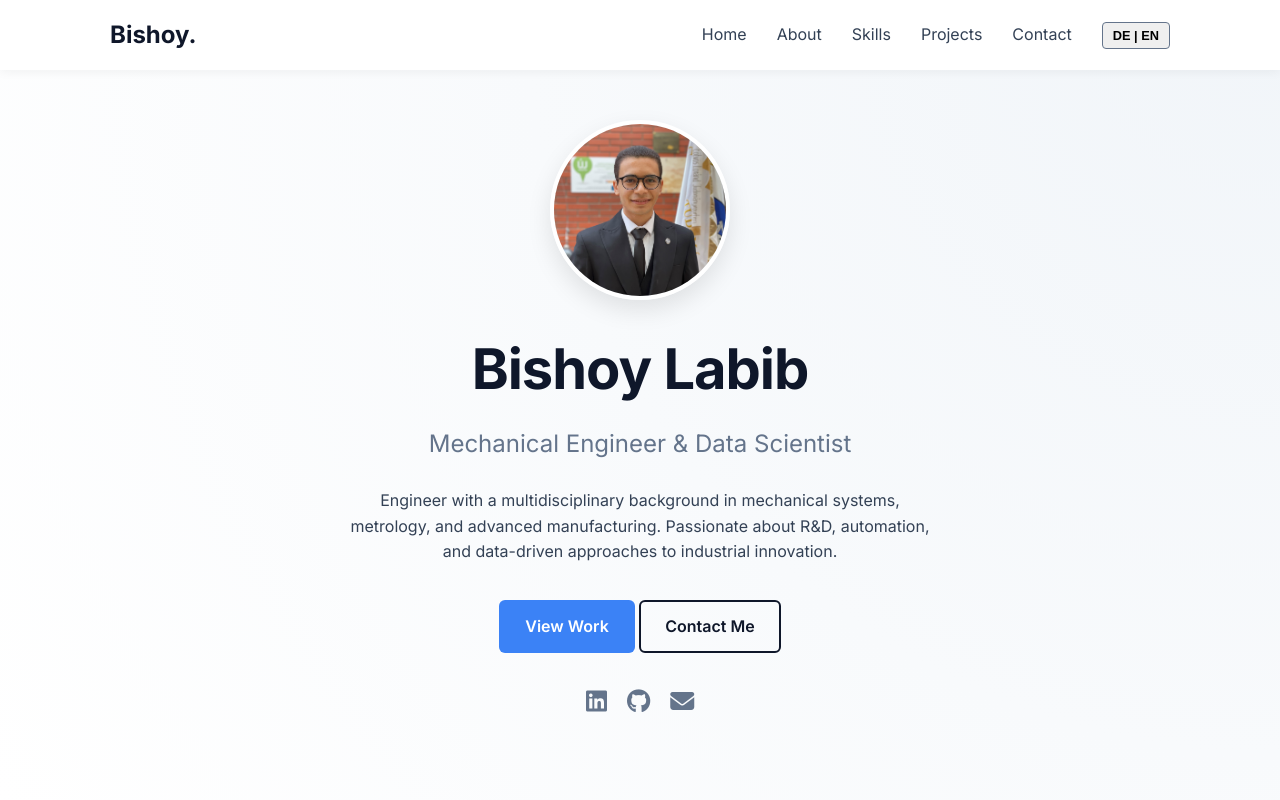
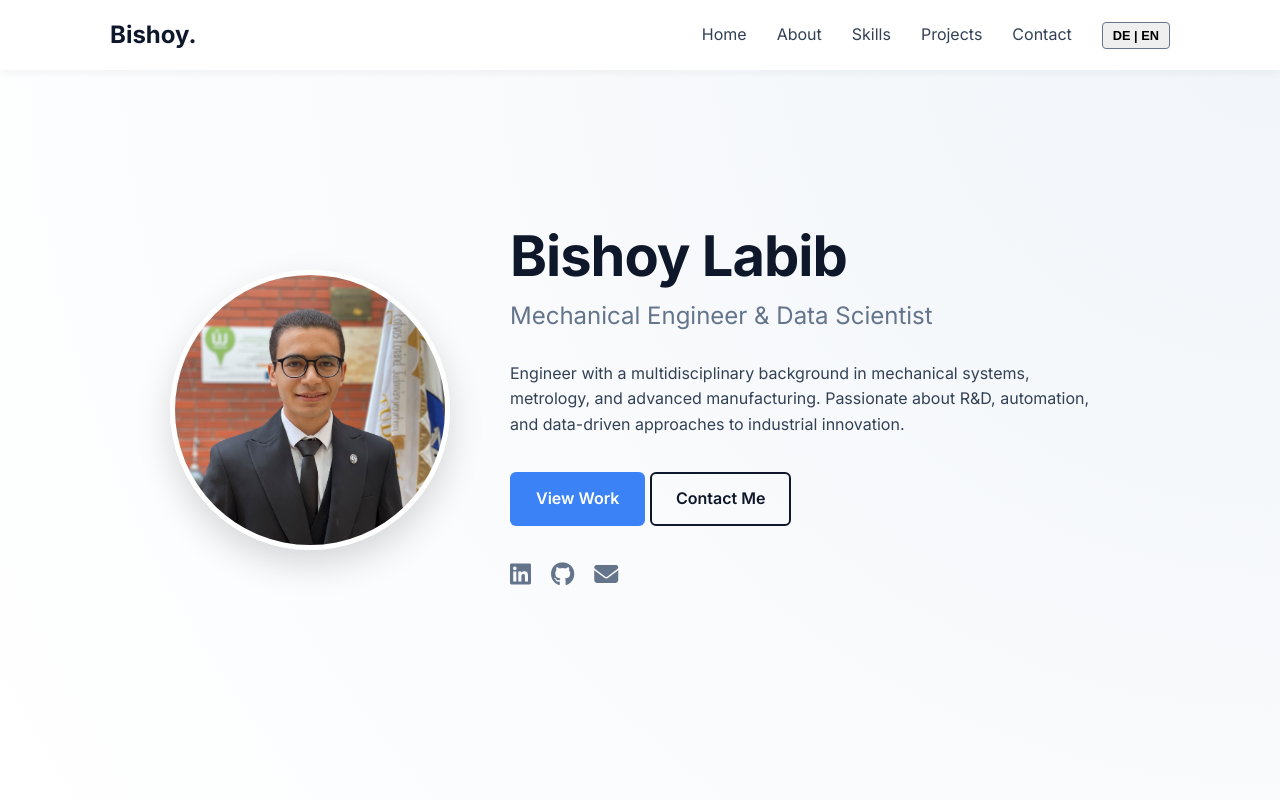
Before and after one commit to Bishoy-Labib/Bishoy-Labib.github.io, a plain HTML site: page index.html in a window 1280 px wide. Shown: the top 800 px of the page. Drawn offline with Linux system fonts and the light colour scheme.

Commit message:
Update index.html

```diff
--- a/index.html
+++ b/index.html
@@ -45,28 +45,49 @@
         .nav-links a:hover { color: var(--secondary); }
         .lang-switch { cursor: pointer; font-weight: 700; border: 1px solid var(--accent); padding: 5px 10px; border-radius: 4px; font-size: 0.8rem; }
 
-        /* HERO - UPDATED FOR PHOTO */
-        #home { padding-top: 120px; min-height: 100vh; display: flex; align-items: center; justify-content: center; text-align: center; background: radial-gradient(circle at top right, #f1f5f9, transparent); padding-bottom: 80px;}
+        /* HERO SECTION - SIDE BY SIDE LAYOUT */
+        #home {
+            padding-top: 100px;
+            min-height: 100vh;
+            display: flex;
+            align-items: center;
+            background: radial-gradient(circle at top right, #f1f5f9, transparent);
+            padding-bottom: 80px;
+        }
+
+        /* This container enables the side-by-side flex layout */
+        .hero-content {
+            display: flex;
+            align-items: center;
+            justify-content: center;
+            gap: 60px;
+        }
 
         .profile-img-container {
-            width: 180px;
-            height: 180px;
-            margin: 0 auto 25px auto;
+            width: 280px;
+            height: 280px;
             border-radius: 50%;
             overflow: hidden;
-            border: 4px solid var(--white);
-            box-shadow: 0 10px 25px rgba(0,0,0,0.1);
+            border: 5px solid var(--white);
+            box-shadow: 0 15px 35px rgba(0,0,0,0.15);
+            flex-shrink: 0;
         }
         .profile-img-container img {
             width: 100%;
             height: 100%;
-            object-fit: cover; /* Ensures your photo doesn't look squashed */
+            object-fit: cover;
         }
 
-        .hero-content h1 { font-size: 3.5rem; color: var(--primary); margin-bottom: 10px; letter-spacing: -1px; }
+        .hero-text-wrapper {
+            max-width: 600px;
+            text-align: left; /* Text aligns left on desktop */
+        }
+
+        .hero-content h1 { font-size: 3.5rem; color: var(--primary); margin-bottom: 10px; letter-spacing: -1px; line-height: 1.1; }
         .hero-content h2 { font-size: 1.5rem; color: var(--accent); margin-bottom: 25px; font-weight: 400; }
-        .hero-content p { max-width: 600px; margin: 0 auto 35px; color: var(--text); }
-        .social-icons { margin-top: 30px; display: flex; gap: 20px; justify-content: center; }
+        .hero-content p { margin-bottom: 35px; color: var(--text); }
+
+        .social-icons { margin-top: 30px; display: flex; gap: 20px; justify-content: flex-start; }
         .social-icons a { font-size: 1.5rem; color: var(--accent); }
         .social-icons a:hover { color: var(--secondary); transform: scale(1.1); }
 
@@ -85,18 +106,33 @@
 
         /* PROJECTS */
         .projects-grid { display: grid; grid-template-columns: repeat(auto-fit, minmax(300px, 1fr)); gap: 30px; }
-        .project-card { background: var(--white); border-radius: 12px; overflow: hidden; box-shadow: 0 4px 6px -1px rgba(0, 0, 0, 0.1); transition: var(--transition); border: 1px solid #e2e8f0; }
+        .project-card { background: var(--white); border-radius: 12px; overflow: hidden; box-shadow: 0 4px 6px -1px rgba(0, 0, 0, 0.1); transition: var(--transition); border: 1px solid #e2e8f0; display: flex; flex-direction: column; }
         .project-card:hover { transform: translateY(-5px); box-shadow: 0 10px 15px -3px rgba(0, 0, 0, 0.1); }
         .project-media { height: 180px; background-color: #cbd5e1; display: flex; align-items: center; justify-content: center; overflow: hidden; }
         .project-media img { width: 100%; height: 100%; object-fit: cover; }
         .project-media i { font-size: 3rem; color: var(--accent); }
-        .project-content { padding: 25px; }
+        .project-content { padding: 25px; flex: 1; display: flex; flex-direction: column; }
         .tag-sm { font-size: 0.75rem; background: #f1f5f9; padding: 4px 8px; border-radius: 4px; color: var(--primary); }
 
         footer { background: var(--primary); color: var(--white); padding: 30px 0; text-align: center; }
 
-        @media (max-width: 768px) {
+        /* MOBILE RESPONSIVENESS */
+        @media (max-width: 900px) {
+            .hero-content {
+                flex-direction: column; /* Stacks image on top of text */
+                text-align: center;     /* Centers text */
+                gap: 30px;
+            }
+            .hero-text-wrapper {
+                text-align: center;
+            }
+            .profile-img-container {
+                width: 200px;           /* Smaller image on mobile */
+                height: 200px;
+            }
             .hero-content h1 { font-size: 2.5rem; }
+            .social-icons { justify-content: center; }
+
             .about-grid { grid-template-columns: 1fr; }
             .nav-links { display: none; }
         }
@@ -123,6 +159,7 @@
             <div class="profile-img-container" id="profile-container">
                 </div>
 
+            <div class="hero-text-wrapper">
                 <h1 id="hero-name"></h1>
                 <h2 id="hero-role"></h2>
                 <p id="hero-bio"></p>
@@ -131,6 +168,7 @@
                     <a href="#contact" class="btn btn-outline" data-key="btn_contact">Contact Me</a>
                 </div>
                 <div class="social-icons" id="social-links"></div>
+            </div>
         </div>
     </section>
 
@@ -184,6 +222,7 @@
     </footer>
 
     <script src="content.js"></script>
+
     <script>
         let currentLang = 'en';
 
@@ -245,7 +284,7 @@
                     </div>`;
             });
 
-            // Projects (UPDATED FOR LINKS)
+            // Projects with Link Logic
             const projContainer = document.getElementById('projects-grid');
             projContainer.innerHTML = '';
             portfolioData.projects.forEach(p => {
@@ -266,9 +305,9 @@
                 }
 
                 projContainer.innerHTML += `
-                    <div class="project-card" style="display:flex; flex-direction:column;">
+                    <div class="project-card">
                         <div class="project-media">${mediaContent}</div>
-                        <div class="project-content" style="flex:1; display:flex; flex-direction:column;">
+                        <div class="project-content">
                             <h3>${currentLang === 'en' ? p.title_en : p.title_de}</h3>
                             <div style="margin-bottom:10px">${p.tags.map(t => `<span class="tag-sm">${t}</span>`).join(' ')}</div>
                             <p style="flex:1; margin-bottom:10px;">${currentLang === 'en' ? p.desc_en : p.desc_de}</p>
```
Lines whose indentation alone changed are shown as unchanged.
